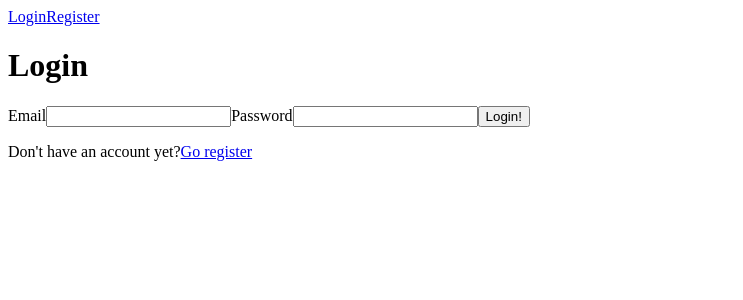
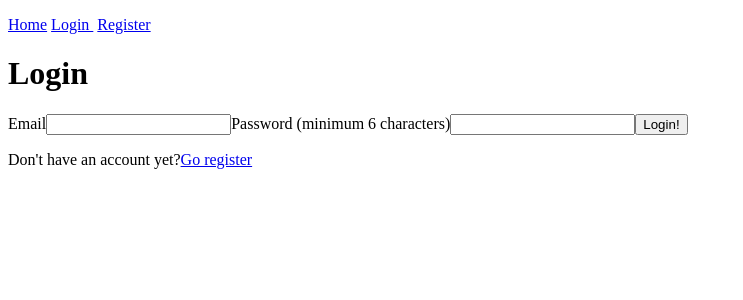
Before and after one commit to heysivani/bachelorx, a React (Create React App) app: page /login in a window 1280 px wide. Shown: the top 300 px of the page, without its empty margins (0-743 px from the left). Built offline with nearby package versions, Linux system fonts and the light colour scheme; no server answers.

Commit message:
added space b/w links and added text to specify min 6 char pw

```diff
--- a/src/components/Auth/Login.js
+++ b/src/components/Auth/Login.js
@@ -46,7 +46,7 @@ export default function Login() {
                 <label htmlFor="email">Email</label>
                 <input type="text" id="email" value={ email }
                     onChange={ updateEmail } />
-                  <label htmlFor="password">Password</label>
+                  <label htmlFor="password">Password (minimum 6 characters)</label>
                 <input type="text" id="password" value={ password }
                     onChange={ updatePassword } />
                 <button className="login-button">Login!</button>
--- a/src/index.js
+++ b/src/index.js
@@ -37,15 +37,21 @@ function App() {
             <div className="app">
                 <nav className="main-nav">
                     { !user &&
-                        <div>
-                            <Link to="/login">Login</Link>
+                        <p>
+                            <Link to="/">Home</Link>
+                                &nbsp;
+                            <Link to="/login">Login </Link>
+                                &nbsp;
                             <Link to="/register">Register</Link>
-                        </div>
+                        </p>
                     }
                     { user &&
-                        <a href = "#!" onClick={ logoutUser }>Logout</a>
+                        <p>
+                            <Link to="/">Home</Link>
+                                &nbsp;
+                            <a href = "#!" onClick={ logoutUser }>Logout</a>
+                        </p>
                     }
-                    {/* <Link to="/">Home</Link> */}
                 </nav>
                 <Switch>
                     <Route path="/" exact render={ () => <Home user={ user } /> } />
```
